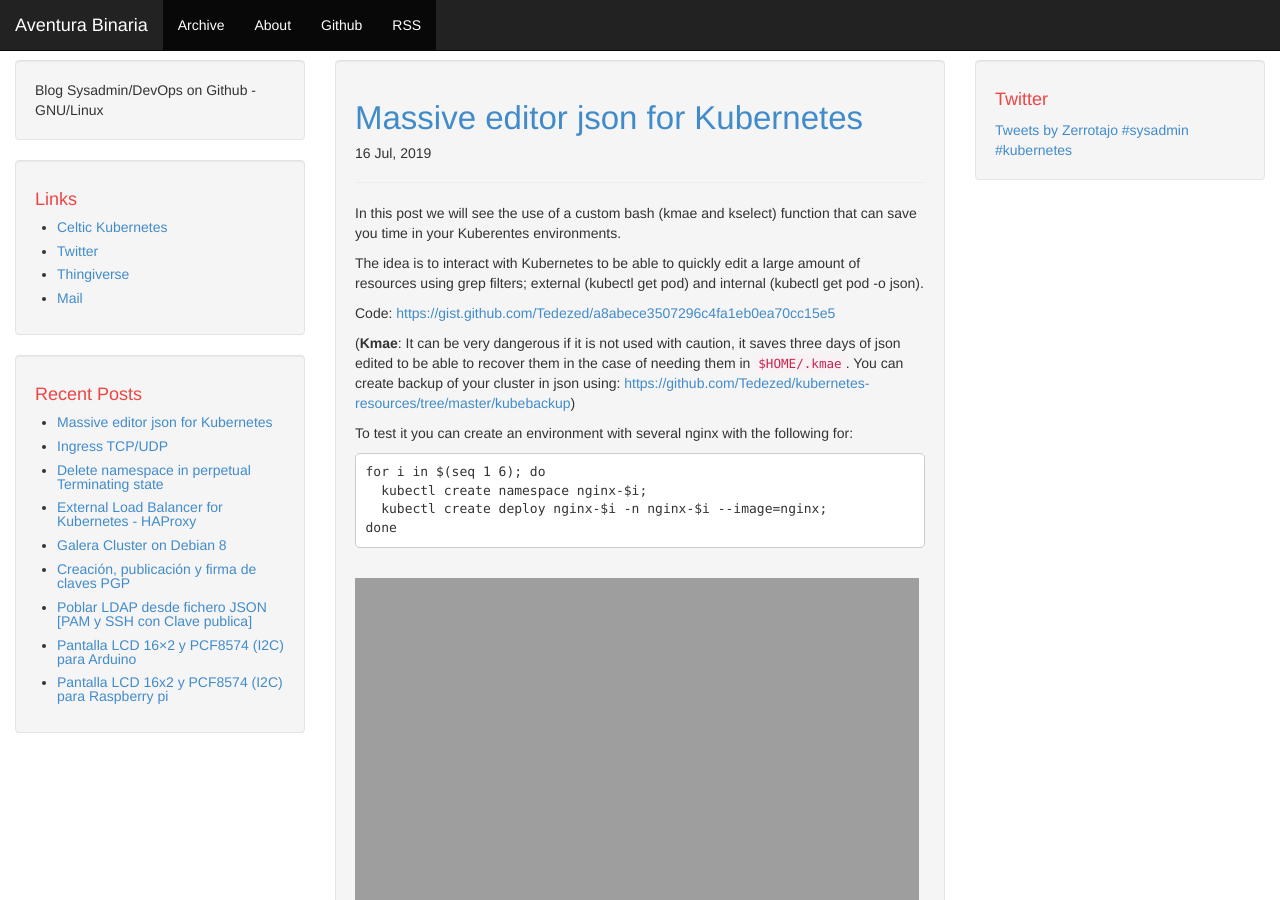
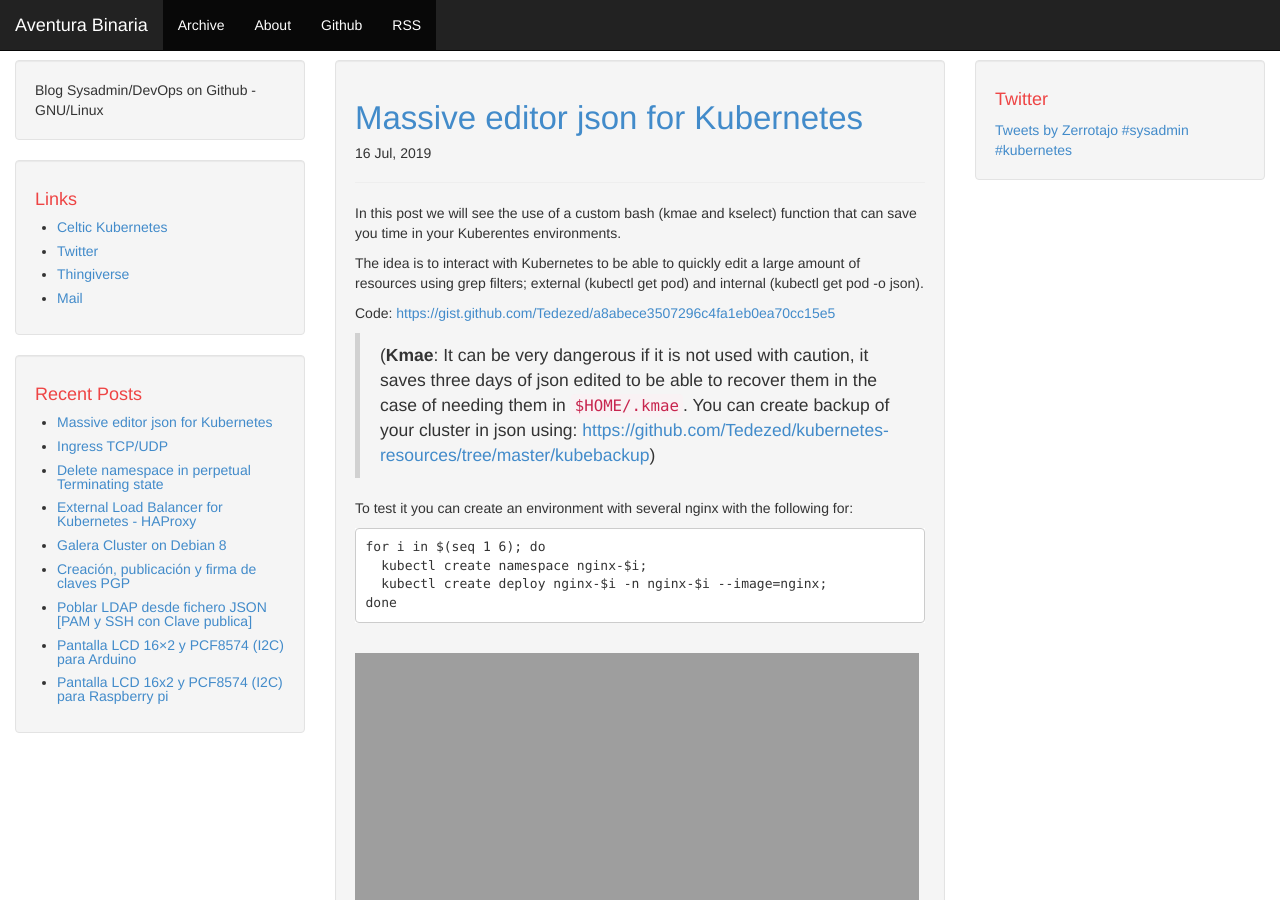
Before and after one commit to Tedezed/aventurabinaria.es, a Jekyll site: the page built from _posts/2019-07-15-Massive-editor-json-for-Kubernetes.md, in a window 1280 px wide and 900 px high. Built offline with Jekyll 4.4.1, drawn with Linux system fonts in a browser that asks for light colours; comment, search, counter and statistics services are not loaded.

```diff
--- a/_posts/2019-07-15-Massive-editor-json-for-Kubernetes.md
+++ b/_posts/2019-07-15-Massive-editor-json-for-Kubernetes.md
@@ -11,7 +11,7 @@ The idea is to interact with Kubernetes to be able to quickly edit a large amoun
 
 Code: [https://gist.github.com/Tedezed/a8abece3507296c4fa1eb0ea70cc15e5](https://gist.github.com/Tedezed/a8abece3507296c4fa1eb0ea70cc15e5)
 
-(**Kmae**: It can be very dangerous if it is not used with caution, it saves three days of json edited to be able to recover them in the case of needing them in `$HOME/.kmae`. You can create backup of your cluster in json using: [https://github.com/Tedezed/kubernetes-resources/tree/master/kubebackup](https://github.com/Tedezed/kubernetes-resources/tree/master/kubebackup))
+> (**Kmae**: It can be very dangerous if it is not used with caution, it saves three days of json edited to be able to recover them in the case of needing them in `$HOME/.kmae`. You can create backup of your cluster in json using: [https://github.com/Tedezed/kubernetes-resources/tree/master/kubebackup](https://github.com/Tedezed/kubernetes-resources/tree/master/kubebackup))
 &nbsp;
 
 To test it you can create an environment with several nginx with the following for:
```
